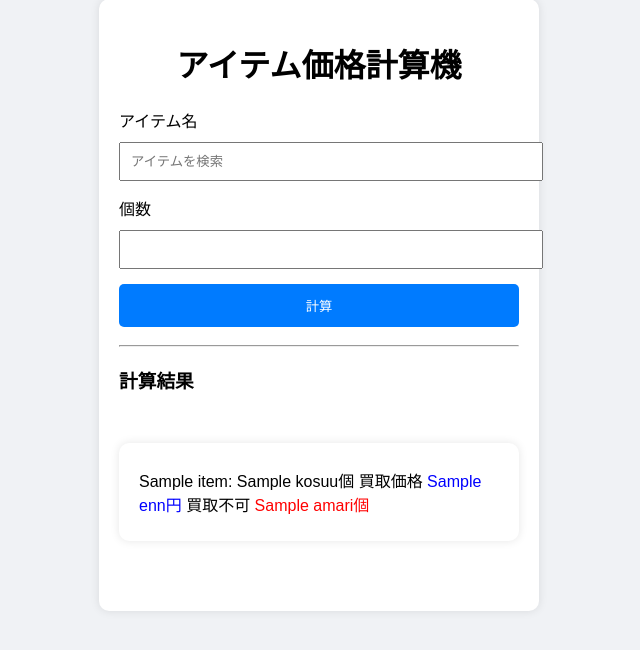
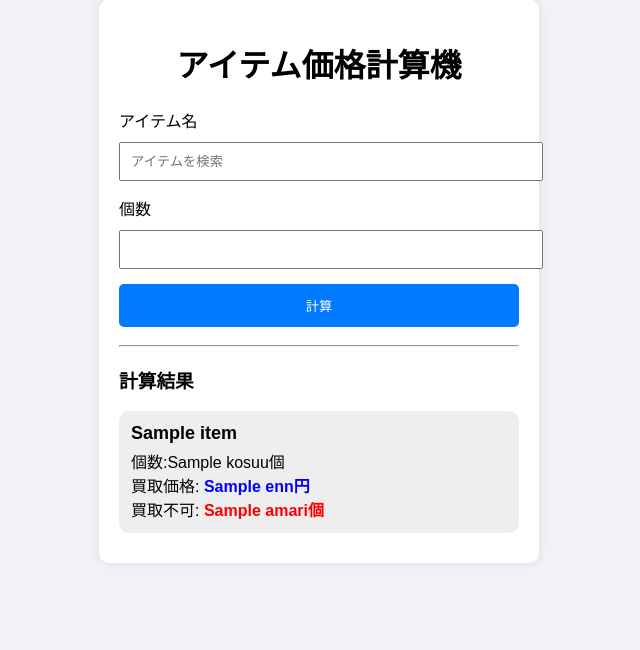
Before and after one commit to kirin0627/kaitori_tool, a Flask app: template templates/index.html in a window 1280 px wide. Shown: the part 51-701 px from the top of the page, without its empty margins (321-961 px from the left). Run offline with Flask 3, Linux system fonts and the light colour scheme; the template is opened without the code that fills it: most values are stand-ins (such as "Sample title", 1, 10 or a date in 2020).

Commit message:
カード設計

```diff
--- a/templates/index.html
+++ b/templates/index.html
@@ -84,17 +84,41 @@
 
 <h3>計算結果</h3>
 
-<div class="container">
 {% for h in history %}
-<p>
-    {{ h.item }}:
-    {{ h.kosuu }}個
-    買取価格 <span class="price">{{ h.enn }}円</span>
-    買取不可 <span class="amari">{{ h.amari }}個</span>
-</p>
+    <div style="
+    background:#eeeeee;
+    border-radius: 10px;
+    padding: 12px;
+    margin-bottom: 10px;
+    ">
+
+    <!--アイテム名-->
+    <div style="font-weight:bold; font-size: 18px; margin-bottom: 5px;">
+        {{ h.item }}
+    </div>
+
+    <!--個数-->
+    <div>
+        個数:{{ h.kosuu }}個
+    </div>
+
+    <!--買取価格-->
+    <div>
+        買取価格:
+        <span style="color:blue; font-weight:bold;">
+            {{ h.enn }}円
+        </span>
+    </div>
+
+    <!--買取不可-->
+    <div>
+        買取不可:
+        <span style="color:red; font-weight:bold;">
+            {{ h.amari }}個
+        </span>
+    </div>
+</div>
 {% endfor %}
-</div>
-</div>
 
 </body>
 </html>
```
